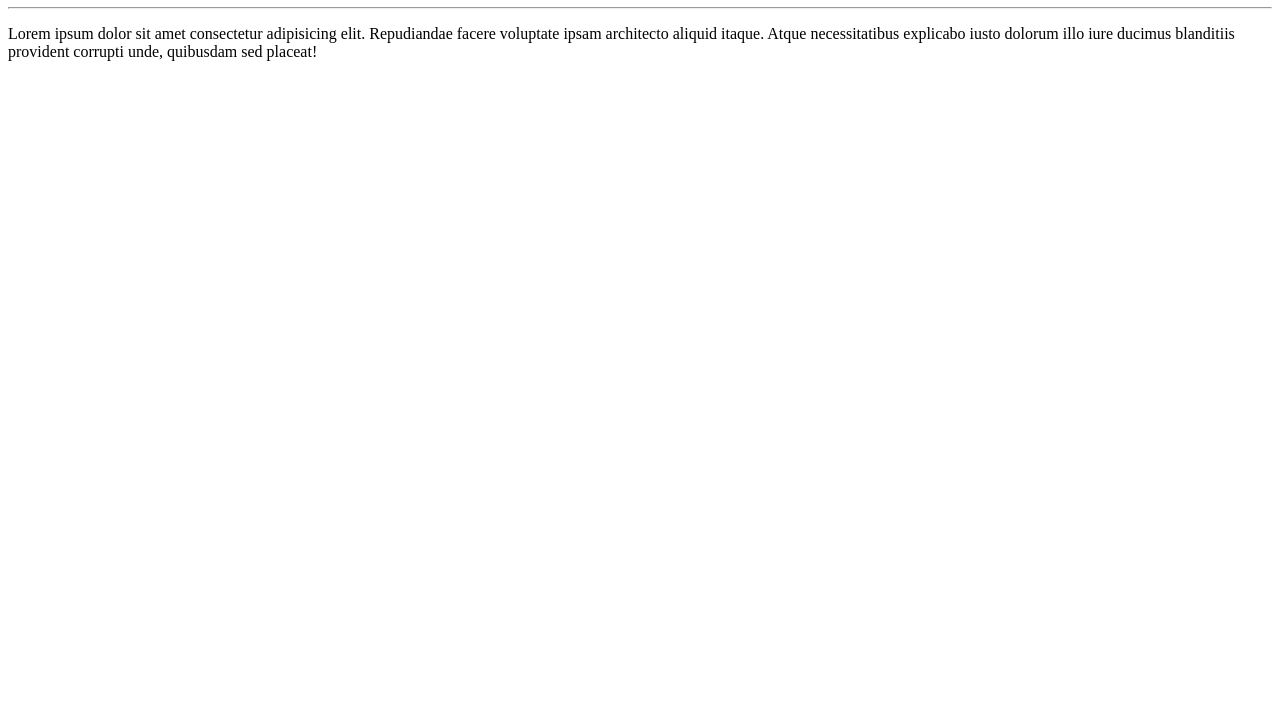
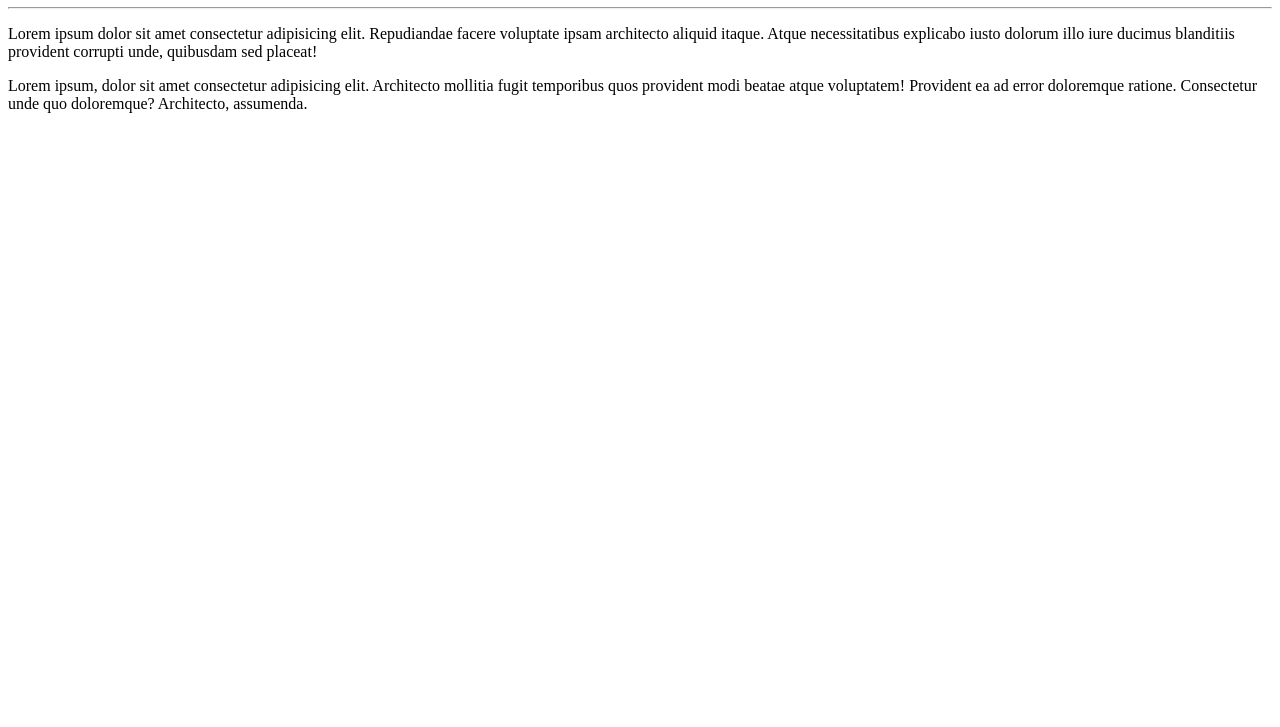
Before and after one commit to Vinijs/Ola-Mundo, a plain HTML site: page site-exemplo/index.html in a window 1280 px wide. Shown: the part 73-800 px from the top of the page. Drawn offline with Linux system fonts and the light colour scheme.

Commit message:
adicionei um parágrafo

```diff
--- a/site-exemplo/index.html
+++ b/site-exemplo/index.html
@@ -9,5 +9,6 @@
     <h1>Olá, Mundo!</h1>
     <hr>
     <p>Lorem ipsum dolor sit amet consectetur adipisicing elit. Repudiandae facere voluptate ipsam architecto aliquid itaque. Atque necessitatibus explicabo iusto dolorum illo iure ducimus blanditiis provident corrupti unde, quibusdam sed placeat!</p>
+    <p>Lorem ipsum, dolor sit amet consectetur adipisicing elit. Architecto mollitia fugit temporibus quos provident modi beatae atque voluptatem! Provident ea ad error doloremque ratione. Consectetur unde quo doloremque? Architecto, assumenda.</p>
 </body>
 </html>
```
